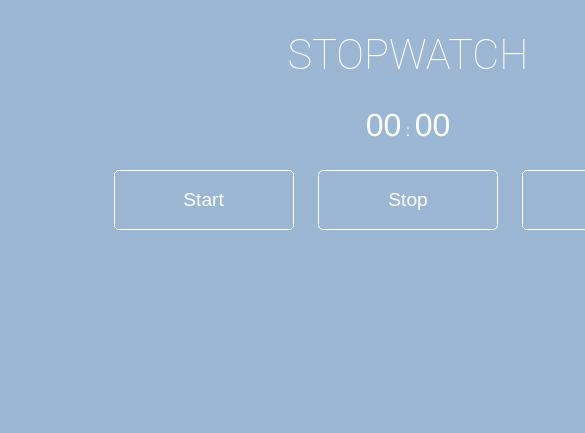
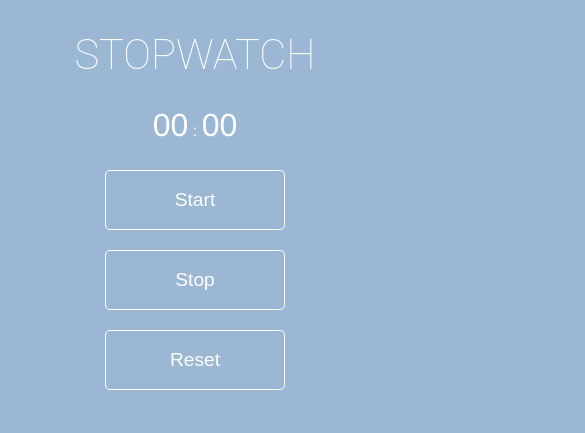
Before and after one commit to 12abenedict/Stopwatch, a plain HTML site: page index.html in a window 390 px wide. Shown: the top 433 px of the page, 585 px wide, since content can reach past the window. Drawn offline with Linux system fonts and the light colour scheme.

Commit message:
made responsive

```diff
--- a/style.css
+++ b/style.css
@@ -3,9 +3,11 @@ body {
   font-family: "HelveticaNeue-Light", "Helvetica Neue Light", "Helvetica Neue", Helvetica, Arial, "Lucida Grande", sans-serif;
   height: 100%;
 }
-
+div{
+  width: 65%;
+}
 .wrapper {
-  width: 800px;
+  /* width: 800px; */
   margin: 30px auto;
   color: #fff;
   text-align: center;
```
